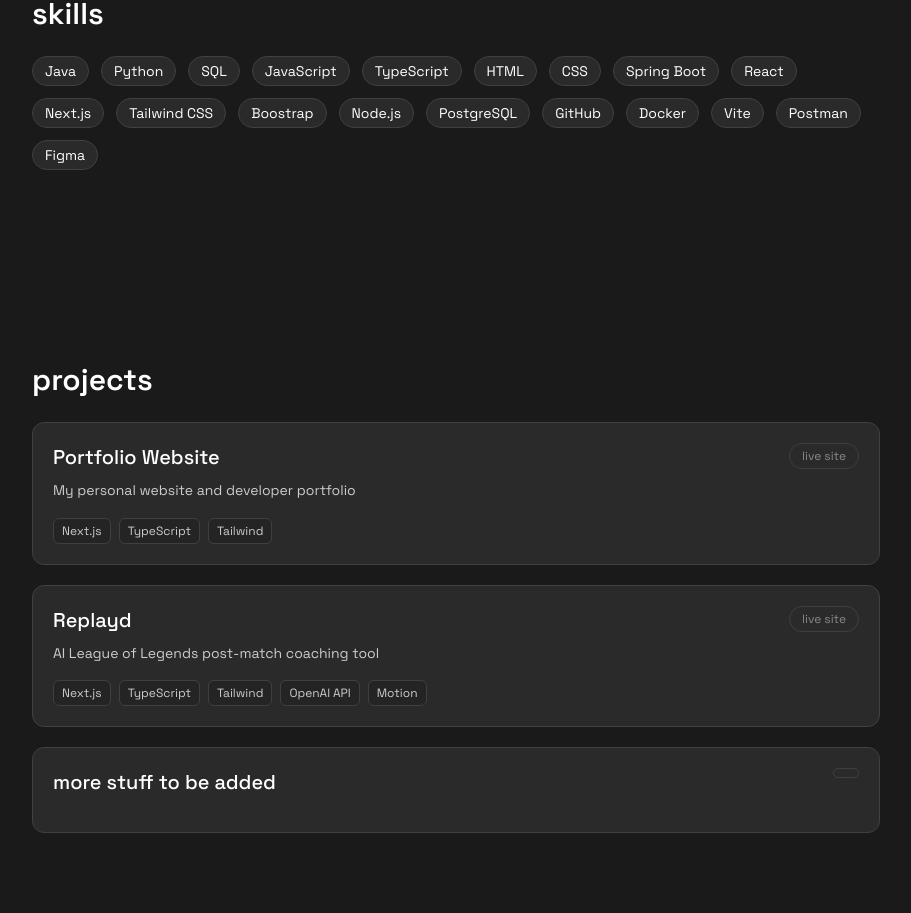
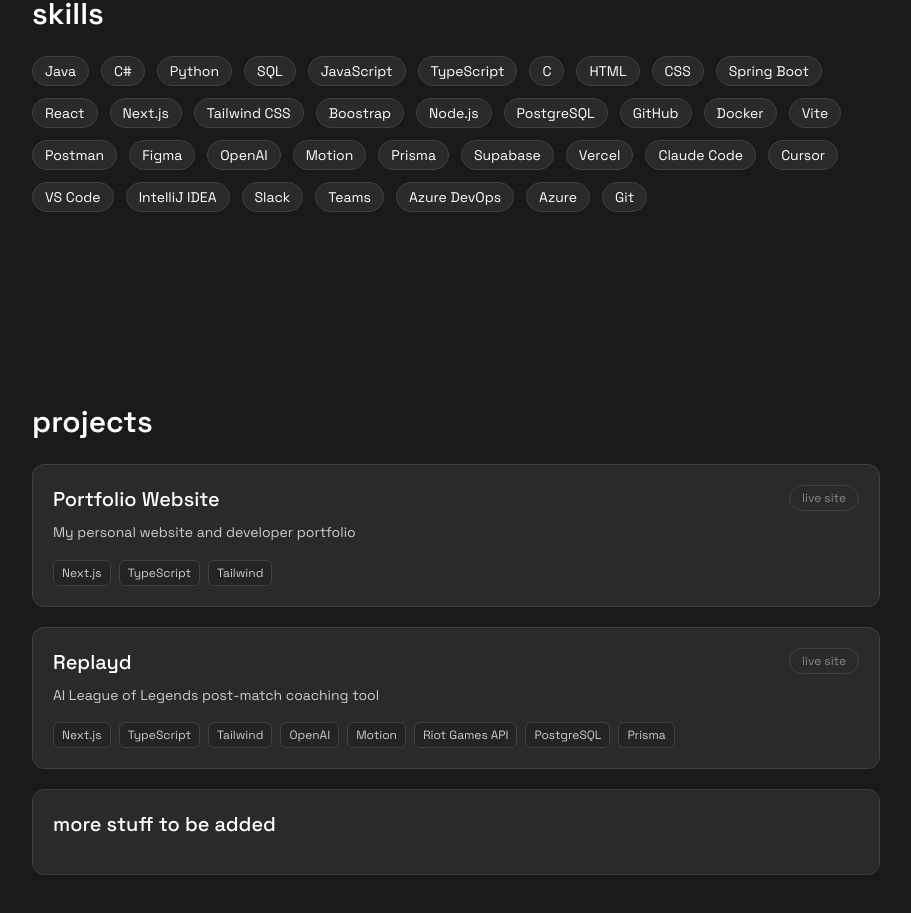
Before and after one commit to JohnnySprit/jnzheng.dev, a Next.js app: page / in a window 1280 px wide. Shown: the part 1210-2123 px from the top of the page, without its empty margins (184-1095 px from the left). Built offline with nearby package versions, Linux system fonts and the light colour scheme.

Commit message:
added Vercel analytics, new website domain, and 'Skills' braindump (to be sorted)

```diff
--- a/package.json
+++ b/package.json
@@ -9,6 +9,7 @@
     "lint": "eslint"
   },
   "dependencies": {
+    "@vercel/analytics": "^2.0.1",
     "clsx": "^2.1.1",
     "framer-motion": "^12.38.0",
     "next": "16.2.5",
--- a/src/app/page.tsx
+++ b/src/app/page.tsx
@@ -1,11 +1,15 @@
+import Link from "next/link";
 import { Navbar } from "@/components/layout/NavBar";
+import { Analytics } from "@vercel/analytics/next"
 
 const SKILLS = [
   "Java",
+  "C#",
   "Python",
   "SQL",
   "JavaScript",
   "TypeScript",
+  "C",
   "HTML",
   "CSS",
   "Spring Boot",
@@ -20,6 +24,20 @@
   "Vite",
   "Postman",
   "Figma",
+  "OpenAI",
+  "Motion",
+  "Prisma",
+  "Supabase",
+  "Vercel",
+  "Claude Code",
+  "Cursor",
+  "VS Code",
+  "IntelliJ IDEA",
+  "Slack",
+  "Teams",
+  "Azure DevOps",
+  "Azure",
+  "Git",
 ];
 
 const PROJECTS = [
@@ -29,15 +47,17 @@
       "My personal website and developer portfolio",
     tech: ["Next.js", "TypeScript", "Tailwind"],
     linkLabel: "live site",
-    link: "https://johnnyzheng.com",
+    link: "https://jnzheng.dev",
+    external: false,
   },
   {
     title: "Replayd",
     description:
       "AI League of Legends post-match coaching tool",
-    tech: ["Next.js", "TypeScript", "Tailwind", "OpenAI API", "Motion"],
+    tech: ["Next.js", "TypeScript", "Tailwind", "OpenAI", "Motion", "Riot Games API", "PostgreSQL", "Prisma"],
     linkLabel: "live site",
-    link: "https://replayd-ruby.vercel.app/",
+    link: "https://replaydcoach.vercel.app/",
+    external: true,
   },
   {
     title: "more stuff to be added",
@@ -45,6 +65,8 @@
       "",
     tech: [],
     linkLabel: "",
+    link: "",
+    external: false,
   },
 ];
 
@@ -52,7 +74,7 @@
   return (
     <main className="min-h-screen">
       <Navbar />
-
+      <Analytics />
       <section className="mx-auto flex min-h-screen max-w-5xl items-center px-6">
         <div className="max-w-3xl">
           <h1 className="text-5xl font-semibold">
@@ -61,6 +83,8 @@
           <div className="mt-6 flex items-center gap-4">
             <a
               href="https://linkedin.com/in/jnzheng"
+              target="_blank"
+              rel="noopener noreferrer"
               aria-label="LinkedIn"
               className="text-[var(--text-secondary)] transition-colors duration-200 hover:text-[var(--accent)]"
             >
@@ -70,6 +94,8 @@
             </a>
             <a
               href="https://github.com/JohnnySprit"
+              target="_blank"
+              rel="noopener noreferrer"
               aria-label="GitHub"
               className="text-[var(--text-secondary)] transition-colors duration-200 hover:text-[var(--accent)]"
             >
@@ -121,9 +147,25 @@
             >
               <div className="mb-2 flex items-start justify-between gap-4">
                 <h3 className="text-xl font-medium">{project.title}</h3>
-                <span className="rounded-full border border-[var(--border)] px-3 py-1 text-xs text-[var(--text-muted)]">
-                  <a href={project.link}>{project.linkLabel}</a>
-                </span>
+                {project.linkLabel && (
+                  project.external ? (
+                    <a
+                      href={project.link}
+                      target="_blank"
+                      rel="noopener noreferrer"
+                      className="rounded-full border border-[var(--border)] px-3 py-1 text-xs text-[var(--text-muted)]"
+                    >
+                      {project.linkLabel}
+                    </a>
+                  ) : (
+                    <Link
+                      href={project.link}
+                      className="rounded-full border border-[var(--border)] px-3 py-1 text-xs text-[var(--text-muted)]"
+                    >
+                      {project.linkLabel}
+                    </Link>
+                  )
+                )}
               </div>
               <p className="mb-4 text-[var(--text-secondary)]">{project.description}</p>
               <div className="flex flex-wrap gap-2">
```
Also changed, not shown: 1 other file (tests, documents, lock files or other folders).
